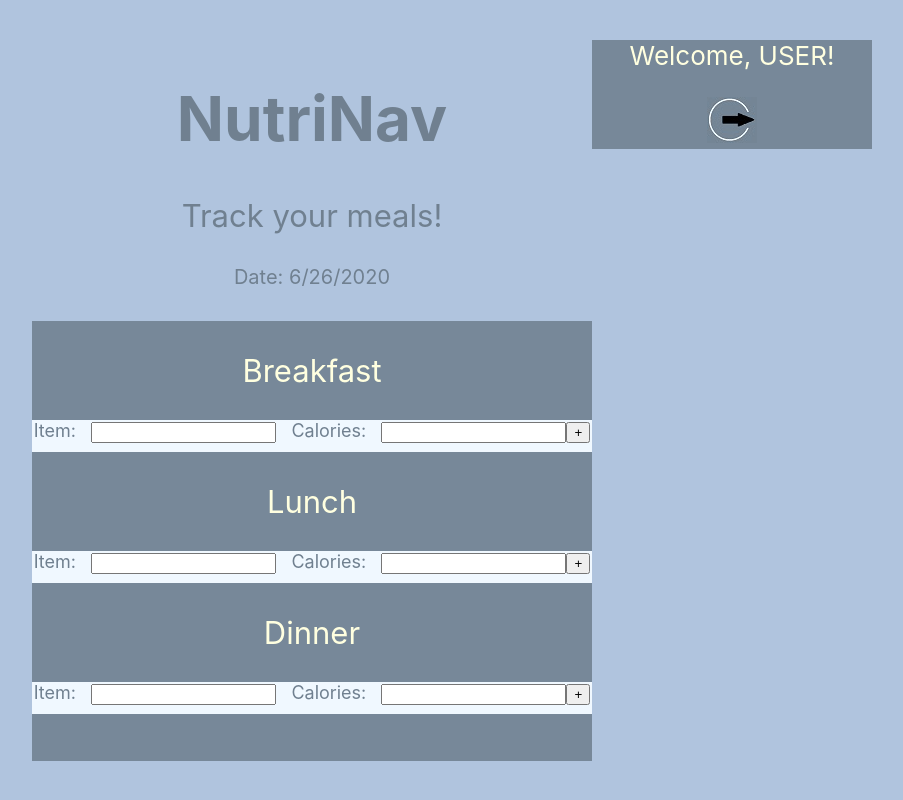
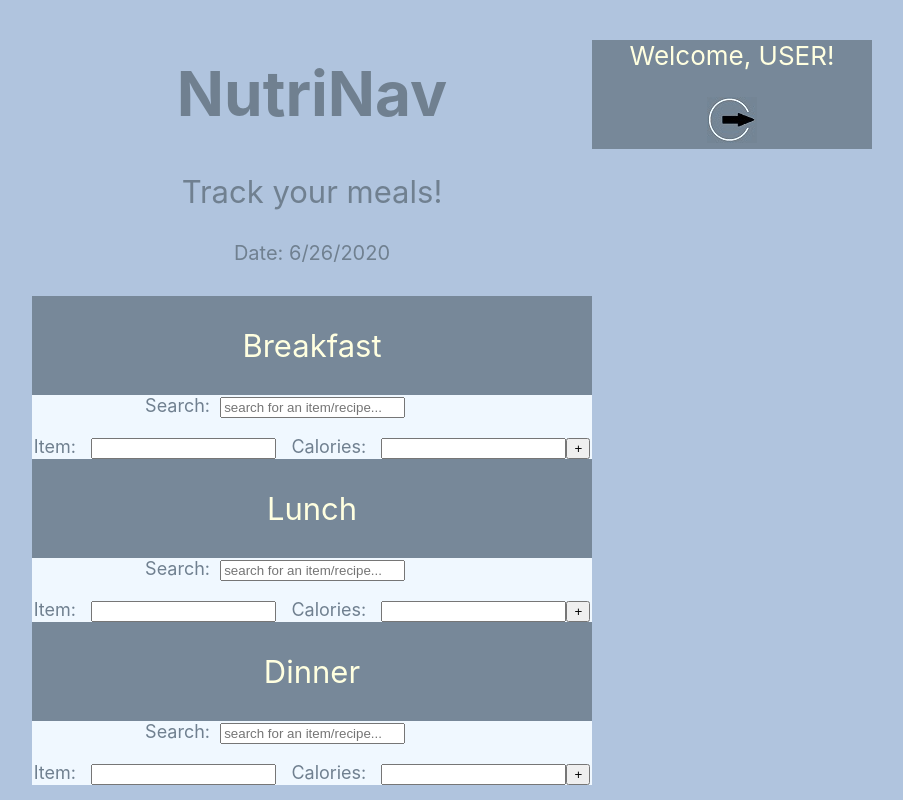
Before and after one commit to kylescoulter/NutritionApp, a React (Create React App) app in the folder client/: page /Diary in a window 1280 px wide. Shown: the whole page, without its empty margins (328-1231 px from the left). Built offline with nearby package versions, Linux system fonts and the light colour scheme.

Commit message:
Added temporary search bar in InputMeal.

```diff
--- a/client/src/InputMeal.js
+++ b/client/src/InputMeal.js
@@ -33,6 +33,14 @@ export default class InputMeal extends React.Component {
         return (
             <div className="InputMeal">
                 <form onSubmit={this.handleSubmit}>
+                    <label>&nbsp;&nbsp;&nbsp;&nbsp;&nbsp;&nbsp;&nbsp;&nbsp;&nbsp;&nbsp;&nbsp;&nbsp;&nbsp;&nbsp;&nbsp;&nbsp;&nbsp;&nbsp;&nbsp;&nbsp;&nbsp;&nbsp;Search:&nbsp;&nbsp;</label>
+                    <input
+                        type="text"
+                        placeholder="search for an item/recipe..."
+                        name="search"
+                        onChange={this.handleChange}
+                    />
+                    <p> </p>
                     <label>Item:&nbsp;&nbsp;&nbsp;</label>
                     <input
                             type="text"
```
